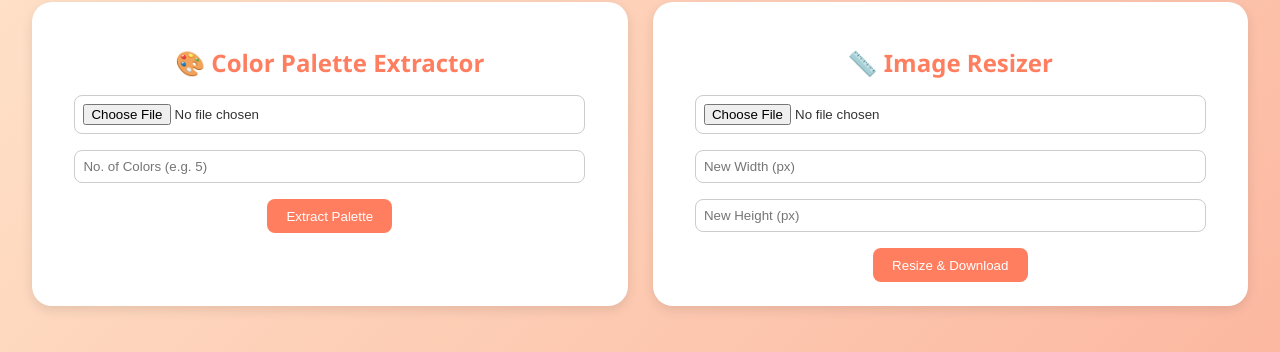
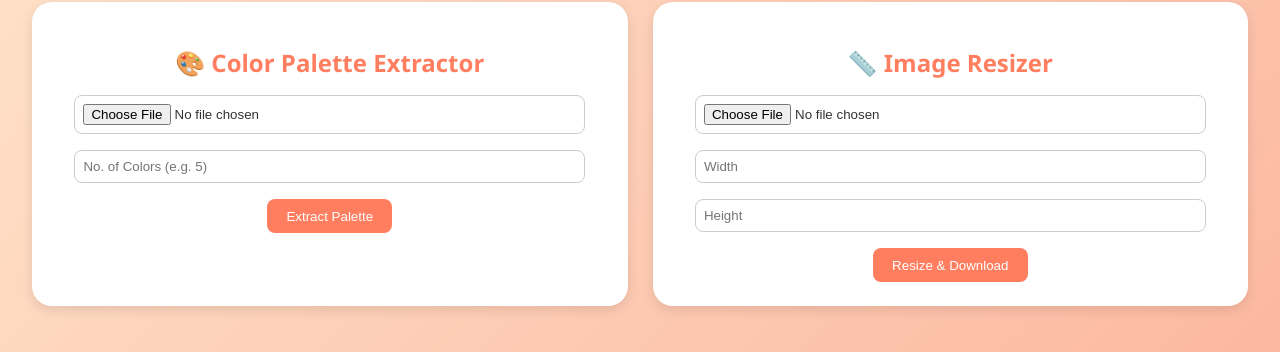
Before and after one commit to 96Ananya/SnapScribe-Smart-Image-Tools, a Flask app: page / in a window 1280 px wide. Shown: the part 466-818 px from the top of the page. Run offline with Flask 2, Linux system fonts and the light colour scheme.

Commit message:
Update index.html

```diff
--- a/templates/index.html
+++ b/templates/index.html
@@ -194,12 +194,12 @@
         <!-- Image Resizer -->
         <div class="card">
             <h2>📏 Image Resizer</h2>
-            <form action="/resize_image" method="POST" enctype="multipart/form-data">
-                <input type="file" name="image" accept="image/*" required><br>
-                <input type="number" name="width" placeholder="New Width (px)" required>
-                <input type="number" name="height" placeholder="New Height (px)" required><br>
-                <button type="submit">Resize & Download</button>
-            </form>
+        <form action="/resize" method="POST" enctype="multipart/form-data">
+            <input type="file" name="image" required>
+            <input type="number" name="width" placeholder="Width" required>
+            <input type="number" name="height" placeholder="Height" required>
+            <button type="submit">Resize & Download</button>
+</form>
         </div>
 
     </div>
```
